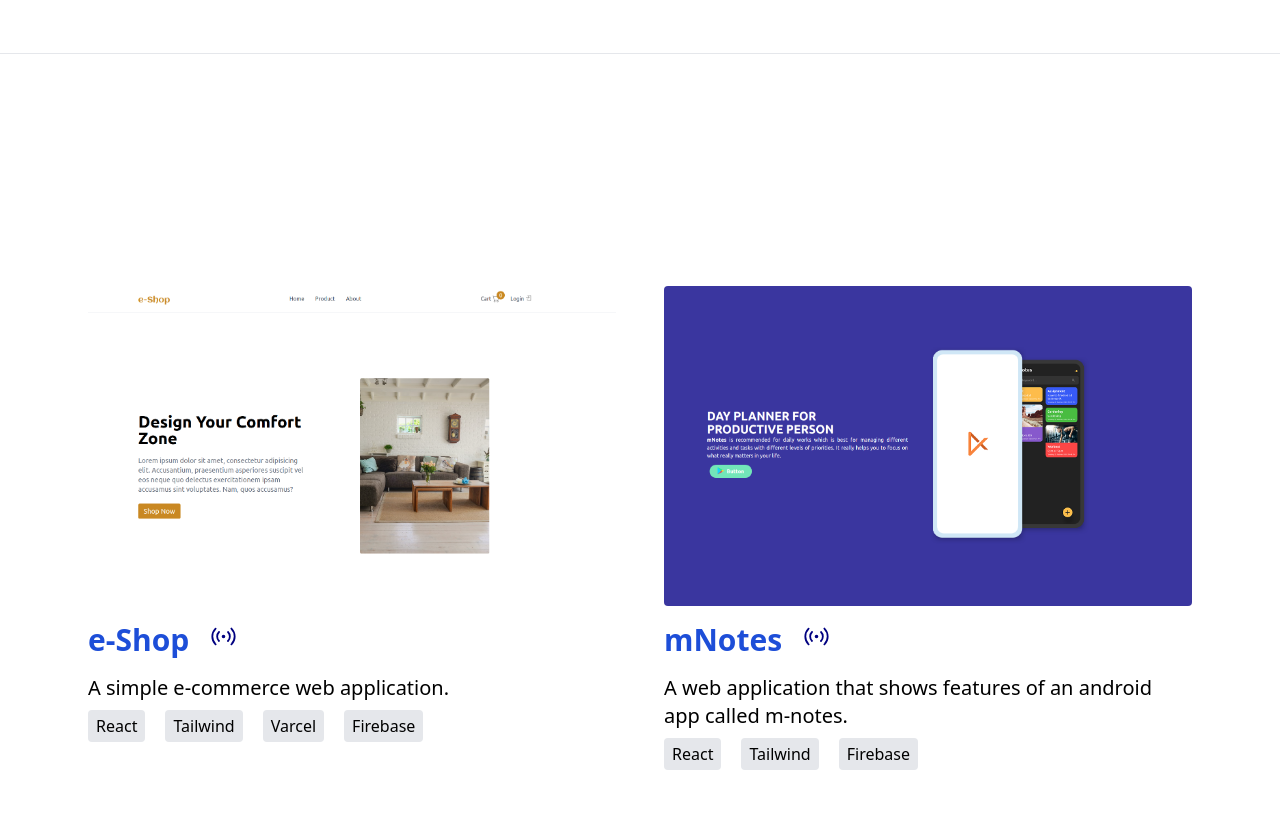
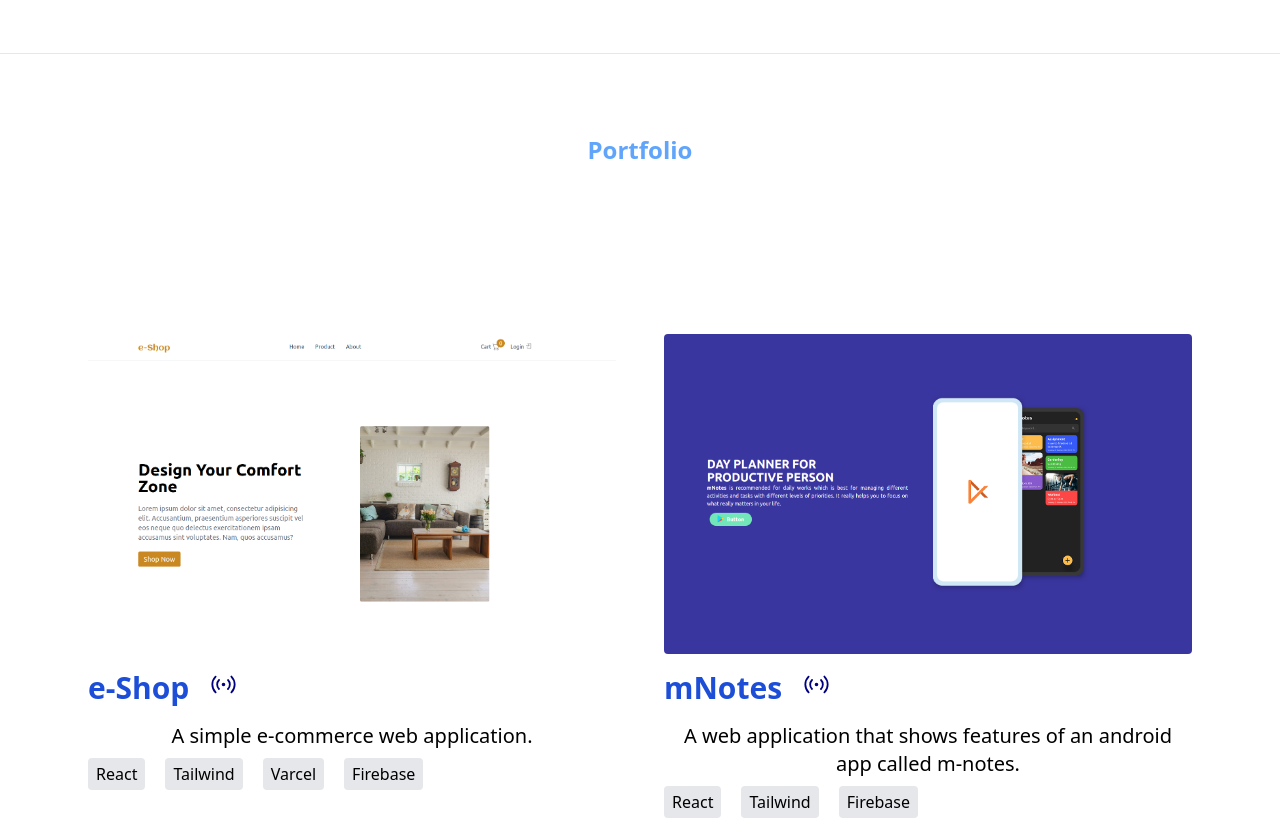
Before and after one commit to Sparrow48/nasib-portfolio, a React (Create React App) app: page / in a window 1280 px wide. Shown: the part 2660-3479 px from the top of the page. Built offline with nearby package versions, Linux system fonts and the light colour scheme; some icons are missing.

Commit message:
Fix some text.

```diff
--- a/src/components/Works.js
+++ b/src/components/Works.js
@@ -9,7 +9,10 @@
 function Works() {
   return (
     <section id="portfolio" className="border-b-2 ">
-      <div className="flex flex-wrap justify-center py-16 mx-auto md:py-36 md:max-w-6xl">
+      <div className='flex flex-col items-center pt-20 text-center'>
+        <h1 className="text-2xl font-bold text-blue-400 ">Portfolio</h1>
+
+        <div className="flex flex-wrap justify-center py-16 mx-auto md:py-20 md:max-w-6xl">
           <div className="flex flex-col pb-20 my-5 space-y-2 rounded md:py-10 md:my-12 md:max-w-xl hover:shadow-2xl">
             <Work
               image={e_shop}
@@ -93,6 +96,7 @@
             </div>
           </div>
         </div>
+      </div>
     </section>
   );
 }
```
Lines whose indentation alone changed are shown as unchanged.
